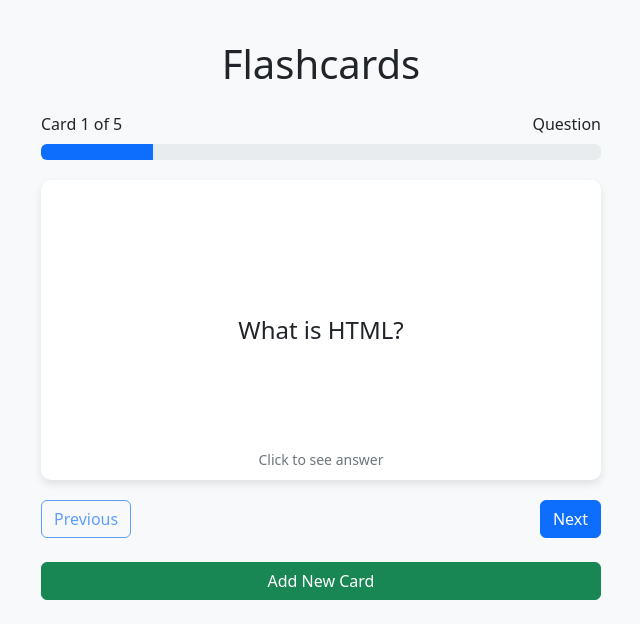
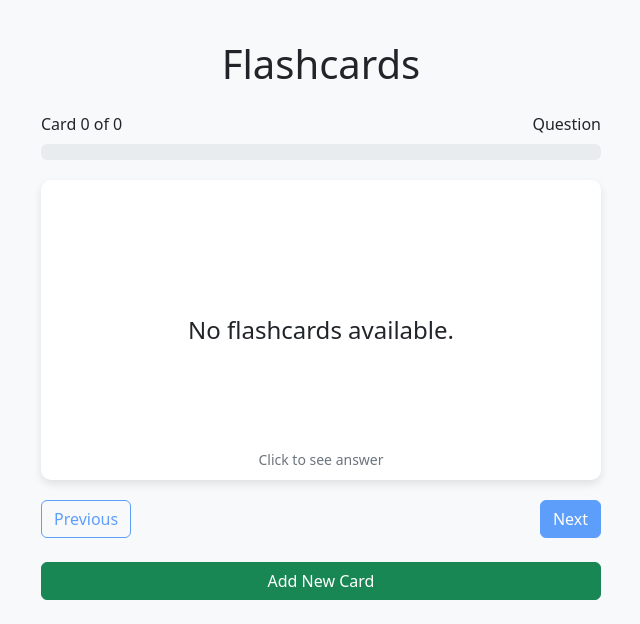
Before and after one commit to RUSS-Sebastian/Simbolo_ai_project, a Flask app: page /flashcard in a window 1280 px wide. Shown: the top 624 px of the page, without its empty margins (319-959 px from the left). Run offline with Flask 3, Linux system fonts and the light colour scheme.

Commit message:
current stage

```diff
--- a/app.py
+++ b/app.py
@@ -19,6 +19,7 @@ API_KEY = 'sk-or-v1-f54bf0098bb6b7b2822c2affe2216dffea069a9d806d11a96050fa0ee6b3
 
 # Initialize Flask-SocketIO
 socketio = SocketIO(app, cors_allowed_origins="*")
+qa_pairs = []
 
 def clean_text_ai(text):
     url = 'https://openrouter.ai/api/v1/chat/completions'
@@ -44,7 +45,6 @@ def clean_text_ai(text):
         raise Exception(f"API request failed with status code {response.status_code}: {response.text}")
 
 def clean_text(text):
-    """Cleans the input text by fixing encoding, normalizing, and removing unnecessary symbols."""
     text = ftfy.fix_text(text)
     text = normalize('NFKD', text).encode('ascii', 'ignore').decode('utf-8')
     text = re.sub(r'[^\w\s.,!?]', '', text)
@@ -52,42 +52,36 @@ def clean_text(text):
     return text
 
 def extract_text_from_pdf(pdf_path):
-    """Extracts text from a PDF file."""
     doc = fitz.open(pdf_path)
     text = ""
     for page in doc:
         text += page.get_text("text") + "\n"
     return text
 
-def QuestionGenerator(context,no_qa,difficulty):
+def generate_questions_and_answers(context, num_questions=6, difficulty="medium"):
+    model_path_qg = "D:/model_for_Q/final_ver"
+    model_path_ag = "D:/model_for_Q/original_t5_base_before_finetune"
 
-  model_name = r"D:\model_for_Q\final_ver"
-  tokenizer = T5Tokenizer.from_pretrained(model_name)
-  model = T5ForConditionalGeneration.from_pretrained(model_name)
-  prompt = f"Generate five {difficulty} diverse questions based on the following paragraph: {context}"
-  # Tokenize input
-  input_ids = tokenizer(prompt, return_tensors="pt").input_ids
+    tokenizer_qg = T5Tokenizer.from_pretrained(model_path_qg)
+    model_qg = T5ForConditionalGeneration.from_pretrained(model_path_qg)
 
-  # Generate multiple questions
-  output_ids = model.generate(input_ids, max_length=100, num_return_sequences=no_qa, do_sample=True, top_k=50)
-  questions = [tokenizer.decode(output, skip_special_tokens=True) for output in output_ids]
-  return questions
+    tokenizer_ag = T5Tokenizer.from_pretrained(model_path_ag)
+    model_ag = T5ForConditionalGeneration.from_pretrained(model_path_ag)
 
-def AnswerGenerator(context,questions):
-  model_name = "D:\model_for_Q\original_t5_base_before_finetune"  # You can use "t5-base" or "flan-t5" for better performance
-  tokenizer = T5Tokenizer.from_pretrained(model_name)
-  model = T5ForConditionalGeneration.from_pretrained(model_name)
-  answers= []
-  for i in range(len(questions)):
-        input_text = f"question: {questions[i]} context: {context}"
-        inputs = tokenizer(input_text, return_tensors="pt")
-        output = model.generate(**inputs, max_length=30, repetition_penalty=2.5, num_beams=5)
-        answer = tokenizer.decode(output[0], skip_special_tokens=True)
+    prompt = f"Generate {num_questions} {difficulty} diverse questions based on the following paragraph: {context}"
+    input_ids = tokenizer_qg(prompt, return_tensors="pt").input_ids
+    output_ids = model_qg.generate(input_ids, max_length=100, num_return_sequences=num_questions, do_sample=True, top_k=50)
+    questions = [tokenizer_qg.decode(output, skip_special_tokens=True) for output in output_ids]
+
+    answers = []
+    for question in questions:
+        input_text = f"question: {question} context: {context}"
+        inputs = tokenizer_ag(input_text, return_tensors="pt")
+        output = model_ag.generate(**inputs, max_length=30, repetition_penalty=2.5, num_beams=5)
+        answer = tokenizer_ag.decode(output[0], skip_special_tokens=True)
         answers.append(answer)
 
-  return answers
-
-
+    return list(zip(questions, answers))
 
 @app.route("/")
 def home():
@@ -98,12 +92,13 @@ def teams():
     return render_template("team.html")
 
 @app.route("/essay")
-def Essay():
-    return render_template("Essay.html")
+def essay():
+    return render_template("essay.html")
+
 
 @app.route("/flashcard")
 def FlashCard():
-    return render_template("FlashCard.html")
+    return render_template("Flashcard.html", qa_pairs=qa_pairs)  # Pass data to the template
 
 @app.route("/input")
 def inputPage():
@@ -121,41 +116,42 @@ def upload_file():
     file_path = os.path.join(app.config["UPLOAD_FOLDER"], file.filename)
     file.save(file_path)
 
-    # 🔥 Start file processing in a background thread
     thread = threading.Thread(target=process_file, args=(file_path,))
     thread.start()
 
     return jsonify({"message": "File uploaded successfully. Processing started."})
 
 def process_file(file_path):
-    """Processes the uploaded file in steps and emits progress updates."""
+    """Processes the uploaded file and emits progress updates."""
+    global qa_pairs  # Ensure we can modify the global variable
 
-    with app.app_context():  # 🔥 Ensure we have Flask's context
-        # Step 1: Read File (25%)
+    with app.app_context():
         socketio.emit("progress_update", {"progress": 25})
-        time.sleep(2)  # Simulating processing time
+        time.sleep(2)
         extracted_text = extract_text_from_pdf(file_path)
         ai_cleaned_text = clean_text_ai(extracted_text)
         final_cleaned_text = clean_text(ai_cleaned_text)
 
-        # Step 2: Clean Text using AI (50%)
         socketio.emit("progress_update", {"progress": 50})
         time.sleep(2)
-        questions = QuestionGenerator(final_cleaned_text,6,"medium")
-        answers = AnswerGenerator(final_cleaned_text,questions)
+        questions = QuestionGenerator(final_cleaned_text, 6, "medium")
 
-        # Step 3: Final Clean-Up (100%)
+
+        socketio.emit("progress_update", {"progress": 70})
+        time.sleep(2)
+        answers = AnswerGenerator(final_cleaned_text, questions)
+
         socketio.emit("progress_update", {"progress": 100})
         time.sleep(2)
+        # Store generated Q&A pairs in global variable
+        qa_pairs = [{"question": q, "answer": a} for q, a in zip(questions, answers)]
 
 
-        print("Final Processed Text:", final_cleaned_text)  # Debugging statement
-
-        # 🔥 Redirect to flashcard page after processing is complete
+        # Redirect to flashcard page
         socketio.emit("redirect", {"url": url_for("FlashCard")})
 
-app.config["SERVER_NAME"] = "127.0.0.1:5000"  # Change if using a different host
 
+app.config["SERVER_NAME"] = "127.0.0.1:5000"
 
 if __name__ == "__main__":
     socketio.run(app, debug=True)
--- a/templates/FlashCard.html
+++ b/templates/FlashCard.html
@@ -153,16 +153,12 @@
 
     <!-- Bootstrap JS Bundle with Popper -->
 
-    <script src="https://cdn.jsdelivr.net/npm/bootstrap@5.3.3/dist/js/bootstrap.bundle.min.js" integrity="sha384-YvpcrYf0tY3lHB60NNkmXc5s9fDVZLESaAA55NDzOxhy9GkcIdslK1eN7N6jIeHz" crossorigin="anonymous"></script>
+    <script src="https://cdn.jsdelivr.net/npm/bootstrap@5.3.3/dist/js/bootstrap.bundle.min.js"
+        integrity="sha384-YvpcrYf0tY3lHB60NNkmXc5s9fDVZLESaAA55NDzOxhy9GkcIdslK1eN7N6jIeHz"
+        crossorigin="anonymous"></script>
     <script>
-        // Sample flashcard data
-        const flashcards = [
-            { question: "What is HTML?", answer: "HTML stands for HyperText Markup Language. It is the standard markup language for creating web pages." },
-            { question: "What is CSS?", answer: "CSS stands for Cascading Style Sheets. It is used to style and layout web pages." },
-            { question: "What is JavaScript?", answer: "JavaScript is a programming language that enables interactive web pages and is an essential part of web applications." },
-            { question: "What is Bootstrap?", answer: "Bootstrap is a free and open-source CSS framework directed at responsive, mobile-first front-end web development." },
-            { question: "What is a DOM?", answer: "The Document Object Model (DOM) is a programming interface for web documents. It represents the page so that programs can change the document structure, style, and content." }
-        ];
+        // Load flashcards from Flask (JSON format)
+        const flashcards = JSON.parse('{{ qa_pairs | tojson | safe }}') || [];
 
         let currentCardIndex = 0;
 
@@ -181,6 +177,17 @@
 
         // Initialize
         function updateCard() {
+            if (flashcards.length === 0) {
+                questionElement.textContent = "No flashcards available.";
+                answerElement.textContent = "Upload a file to generate questions.";
+                prevButton.disabled = true;
+                nextButton.disabled = true;
+                progressBarElement.style.width = "0%";
+                currentCardElement.textContent = "0";
+                totalCardsElement.textContent = "0";
+                return;
+            }
+
             questionElement.textContent = flashcards[currentCardIndex].question;
             answerElement.textContent = flashcards[currentCardIndex].answer;
             currentCardElement.textContent = currentCardIndex + 1;
@@ -242,14 +249,12 @@
                 addCardModal.hide();
 
                 // Update the total number of cards
-                totalCardsElement.textContent = flashcards.length;
+                otalCardsElement.textContent = flashcards.length;
 
-                // If the new card is added after the last card, enable the "Next" button
-                if (currentCardIndex === flashcards.length - 2) {
-                    nextButton.disabled = false;
-                }
+                // Enable "Next" button if necessary
+                nextButton.disabled = false;
 
-                // If the new card is added while on the last card, update the UI
+                // If we are on the last card, update the UI
                 if (currentCardIndex === flashcards.length - 1) {
                     updateCard();
                 }
@@ -261,5 +266,6 @@
         // Initialize the first card
         updateCard();
     </script>
+
 </body>
 </html>
```
